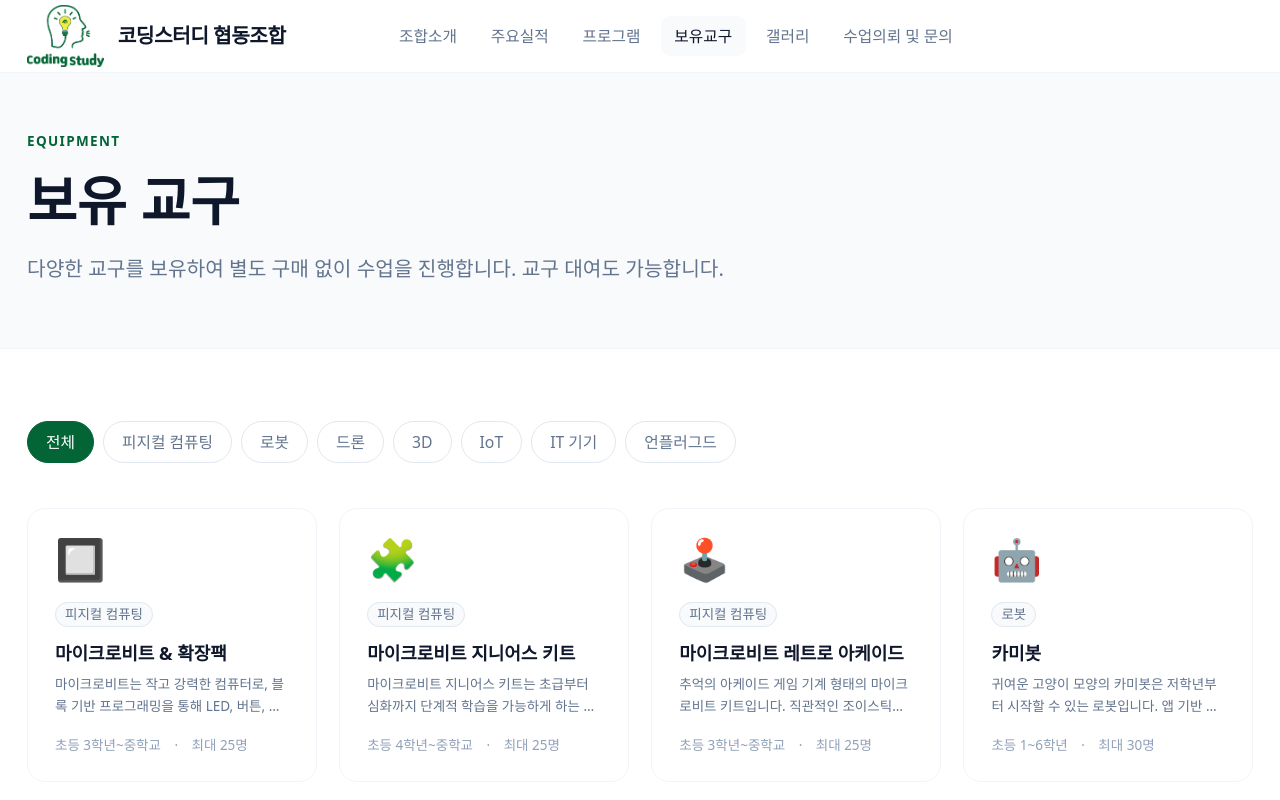
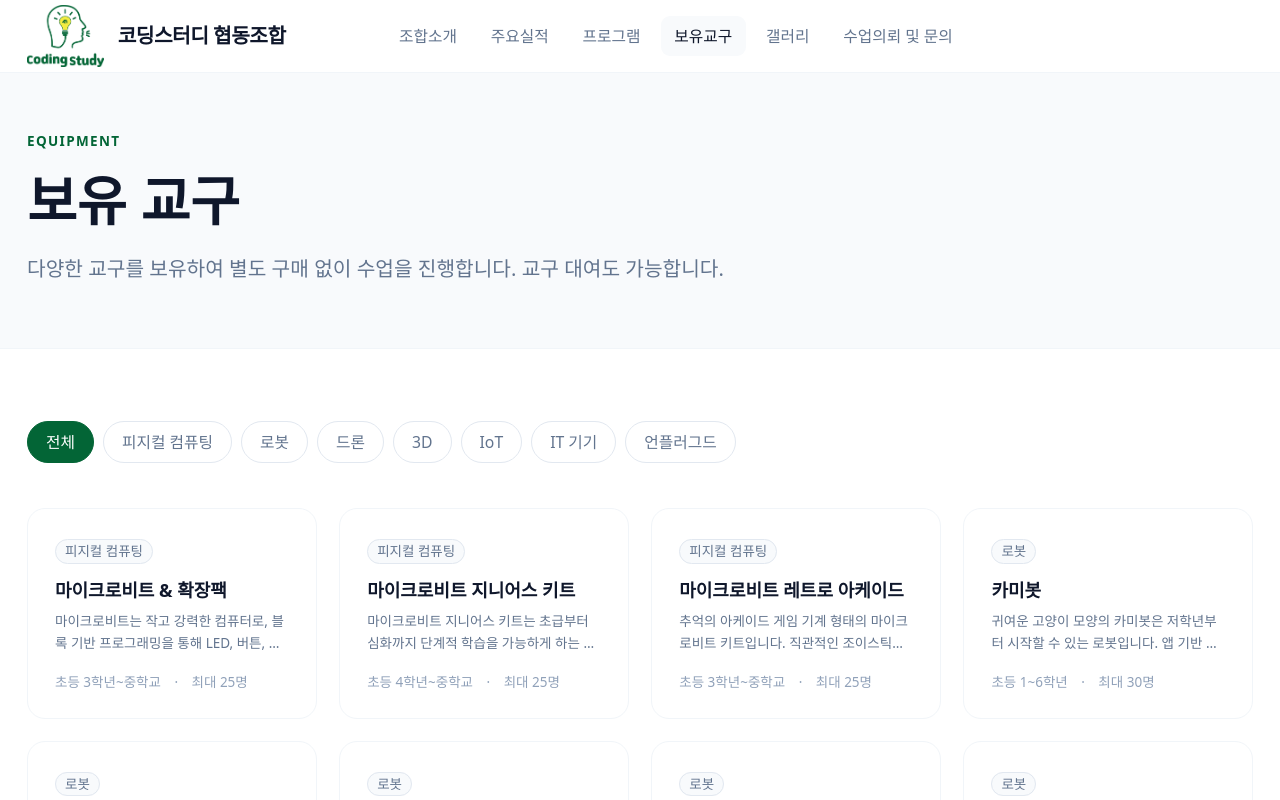
Before and after one commit to codingstudycooperative-hue/site, a Next.js app: page /equipment in a window 1280 px wide. Shown: the top 800 px of the page. Built offline with nearby package versions, Linux system fonts and the light colour scheme; a web font is replaced by a local one.

Commit message:
feat: 교구 카드 아이콘 제거 + 호버/터치 시 이미지 팝업 추가

```diff
--- a/app/equipment/page.tsx
+++ b/app/equipment/page.tsx
@@ -1,7 +1,8 @@
 "use client";
 
-import { useState, useMemo } from "react";
+import { useState, useMemo, useCallback } from "react";
 import Link from "next/link";
+import Image from "next/image";
 import { equipment } from "@/data/equipment";
 
 const categories = [
@@ -15,15 +16,30 @@
   "언플러그드",
 ];
 
+interface PopupState {
+  slug: string;
+  x: number;
+  y: number;
+  above: boolean;
+}
+
 export default function EquipmentPage() {
   const [selectedCategory, setSelectedCategory] = useState("전체");
+  const [popup, setPopup] = useState<PopupState | null>(null);
 
   const filteredEquipment = useMemo(() => {
-    if (selectedCategory === "전체") {
-      return equipment;
-    }
+    if (selectedCategory === "전체") return equipment;
     return equipment.filter((item) => item.category === selectedCategory);
   }, [selectedCategory]);
+
+  const showPopup = useCallback((slug: string, x: number, y: number) => {
+    const above = y > 220;
+    setPopup({ slug, x, y, above });
+  }, []);
+
+  const hidePopup = useCallback(() => setPopup(null), []);
+
+  const popupItem = popup ? equipment.find((e) => e.slug === popup.slug) : null;
 
   return (
     <main>
@@ -66,8 +82,27 @@
                 key={item.slug}
                 href={`/equipment/${item.slug}`}
                 className="group bg-white p-6 rounded-2xl border border-slate-100 hover:border-primary-200 hover:shadow-md transition-all block"
+                onMouseEnter={(e) => {
+                  if (!item.images?.[0]) return;
+                  const rect = e.currentTarget.getBoundingClientRect();
+                  showPopup(
+                    item.slug,
+                    rect.left + rect.width / 2,
+                    rect.top + window.scrollY,
+                  );
+                }}
+                onMouseLeave={hidePopup}
+                onTouchStart={(e) => {
+                  if (!item.images?.[0]) return;
+                  const touch = e.touches[0];
+                  showPopup(
+                    item.slug,
+                    touch.clientX,
+                    touch.clientY + window.scrollY,
+                  );
+                }}
+                onTouchEnd={hidePopup}
               >
-                <div className="text-4xl mb-4">{item.emoji}</div>
                 <div className="mb-3">
                   <span className="text-xs bg-slate-50 text-slate-500 border border-slate-200 px-2 py-0.5 rounded-full">
                     {item.category}
@@ -95,6 +130,32 @@
           )}
         </div>
       </section>
+
+      {/* 이미지 팝업 */}
+      {popup && popupItem?.images?.[0] && (
+        <div
+          className="fixed z-50 pointer-events-none rounded-2xl shadow-2xl border border-slate-200 bg-white overflow-hidden"
+          style={{
+            left: popup.x,
+            top: popup.above
+              ? popup.y - window.scrollY - 210
+              : popup.y - window.scrollY + 12,
+            transform: "translateX(-50%)",
+            width: 200,
+          }}
+        >
+          <Image
+            src={popupItem.images[0]}
+            alt={popupItem.name}
+            width={200}
+            height={160}
+            className="w-full object-contain p-3"
+          />
+          <div className="px-3 pb-3 text-center text-xs font-medium text-slate-600">
+            {popupItem.name}
+          </div>
+        </div>
+      )}
     </main>
   );
 }
```
